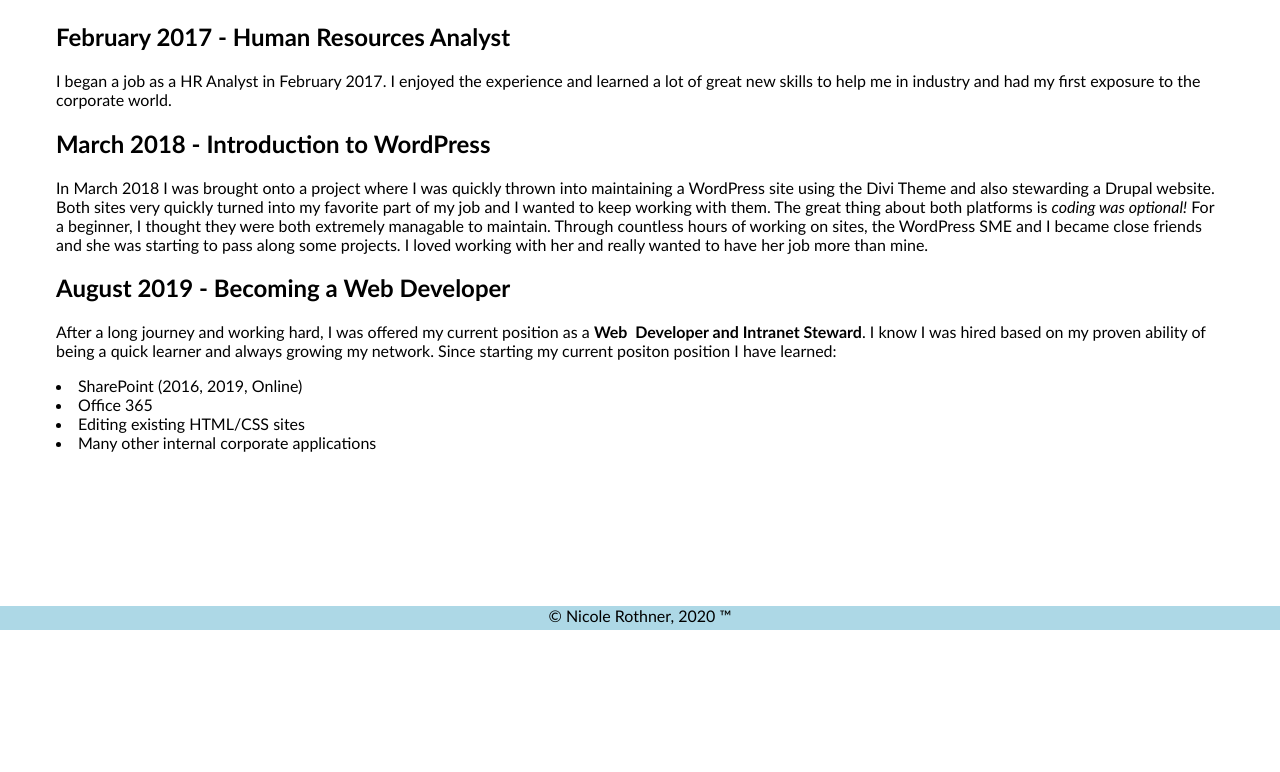
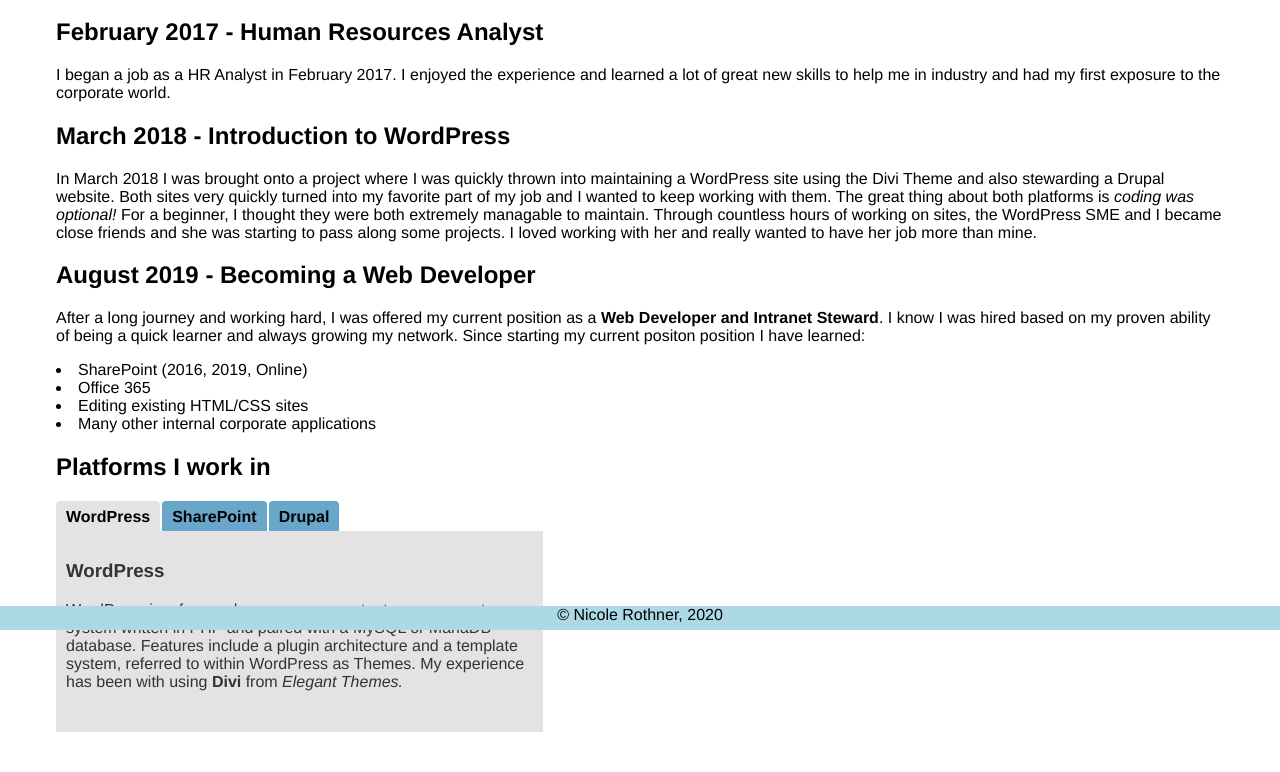
Before and after one commit to nrothner/practicesite1, a plain HTML site: page work_experience.html in a window 1280 px wide. Shown: the part 170-942 px from the top of the page. Before the commit the page ends 800 px from the top, so only its background shows below. Drawn offline with Linux system fonts and the light colour scheme.

Commit message:
Adding JavaScript
Adding JavaScript and fixing some CSS, also updating some more content again, swapping out the image of myself.

```diff
--- /dev/null
+++ b/css/style.css
@@ -0,0 +1,87 @@
+
+body, html {
+	padding: 0em  1.5em 1em;
+	font-family: helvetica;
+}
+
+ .nav {
+ 	font-weight: bold;
+ 	text-align:center;
+ 	word-spacing: 2em;
+ 	padding: 2em 1em 1em 0em;
+ 	font-color: white;
+ }
+
+/* Code from google: Sticky footer; */
+footer {
+  position: fixed;
+  left: 0;
+  bottom: 0;
+  width: 100%;
+  height:1.5em;
+  background-color: lightblue;
+  color: black;
+  text-align: center;
+}
+
+h1 {
+	background-color: lightblue;
+	font-size: 30px;
+	padding: .5em;
+}
+
+a {
+	font-family: helvetica;
+}
+
+a:hover {
+	color: lightblue;
+}
+
+/* CSS code from practice module. Updating and customizing colors.
+Removing code that isn't necessary. Trying to better understand CSS in relationship to JS and HTML
+Commenting out some code just to see how appearance changes and what everything does.*/
+
+#tabs{
+	height:30px;
+	overflow:hidden;
+}
+
+#tabs ul, #tabs li {
+	margin:0;
+	padding:0;
+	font-weight: bold;
+}
+
+
+#tabs > ul > li{
+	margin:0 2px 0 0;
+	padding:7px 10px;
+	display:block;
+	float:left;
+	color:#FFF;
+	border-top-left-radius:4px;
+	border-top-right-radius: 4px;
+	background: #68a7ca;
+
+}
+
+#tabs > ul > li:hover{
+	background: #b2d3e6;
+}
+
+#tabs > ul > .active{
+	background: #e3e3e3;
+	color: black;
+}
+
+#containers div {
+	background: #e3e3e3;
+	padding:10px 10px 25px;
+	margin:0;
+	width: 40%;
+	color:#333;
+}
+#tabs a {
+	text-decoration: none;
+	color: black;
--- /dev/null
+++ b/js/main.js
@@ -0,0 +1,45 @@
+//tabbed panels
+
+// declare globals to hold all the links and all the panel elements
+var tabLinks;
+var tabPanels;
+
+window.onload=function() {
+
+    // when the page loads, grab the li elements
+    tabLinks = document.getElementById("tabs").getElementsByTagName("li");
+	// Now get all the tab panel container divs
+	tabPanels = document.getElementById("containers").getElementsByTagName("div");
+
+    // activate the _first_ one
+    displayPanel(tabLinks[0]);
+
+    // attach event listener to links using onclick and onfocus, fire the displayPanel function, return false to disable the link
+    for (var i = 0; i < tabLinks.length; i++) {
+        tabLinks[i].onclick = function() {
+			displayPanel(this);
+			return false;
+		}
+        tabLinks[i].onfocus = function() {
+			displayPanel(this);
+			return false;
+		}
+    }
+}
+
+function displayPanel(tabToActivate) {
+    // go through all the <li> elements
+    for (var i = 0; i < tabLinks.length; i++) {
+        if (tabLinks[i] == tabToActivate) {
+			// if it's the one to activate, change its class
+            tabLinks[i].classList.add("active");
+			// and display the corresponding panel
+			tabPanels[i].style.display = "block";
+        } else {
+			// remove the active class on the link
+        	tabLinks[i].classList.remove("active");
+			// hide the panel
+			tabPanels[i].style.display = "none";
+        }
+	}
+}
--- a/style.css
+++ /dev/null
@@ -1,46 +0,0 @@
-
-body, html {
-	padding: 0em  1.5em 1em;
-	font-family: calibri;
-}
-
- .nav {
- 	font-weight: bold;
- 	text-align:center;
- 	text-orientation: justify;
- 	word-spacing: 2em;
- 	padding: 2em 1em 1em 0em;
- 	margin-left: 0;
- 	margin-right: 0;
- 	font-color: white;
- }
-
-footer {
-  position: fixed;
-  left: 0;
-  bottom: 0;
-  width: 100%;
-  height:1.5em;
-  background-color: lightblue;
-  color: black;
-  text-align: center;
-}
-
-h1 {
-	background-color: lightblue;
-	font-size: 30px;
-	padding: .5em;
-}
-
-a {
-	text-decoration: none;
-	font-family: helvetica;
-}
-
-a:hover {
-	color: lightblue;
-}
-
-a:active {
-	color: lightblue;
-}
--- a/work_experience.html
+++ b/work_experience.html
@@ -5,7 +5,8 @@
 	<meta charset="utf-8">
 	<meta name="description" content="a page for practicing">
 	<meta http-equiv="X-UA-Compatible" content="IE=edge">
-	<link rel= "stylesheet" type="text/css" href = "style.css"/>
+	<link rel= "stylesheet" type="text/css" href = "css/style.css"/>
+	<script language="javascript" type="text/javascript" src="js/main.js"></script>
 	<title>Practice Site 1</title>
 </head>
 
@@ -32,7 +33,7 @@
 </section>
 <section>
 <h2>August 2019 - Becoming a Web Developer</h2>
-<p>After a long journey and working hard, I was offered my current position as a <b>Web&nbsp; Developer and Intranet&nbsp;Steward</b>. I know I was hired based on my proven ability of being a quick learner and always growing my network. Since starting my current positon position I have learned:
+<p>After a long journey and working hard, I was offered my current position as a <b>Web&nbsp;Developer and Intranet&nbsp;Steward</b>. I know I was hired based on my proven ability of being a quick learner and always growing my network. Since starting my current positon position I have learned:
 	<li>SharePoint (2016, 2019, Online)</li>
 	<li>Office 365</li>
 	<li>Editing existing HTML/CSS sites</li>
@@ -40,6 +41,37 @@
 </section>
 </main>
 
- <footer>&copy; Nicole Rothner, 2020 &trade;</footer> </body>
+<aside>
+	<h2>Platforms I work in</h2>
+	<div id="tabContainer">
+		<div id="tabs">
+			<ul>
+				<li id="tab1"><a href="#tabPanel1">WordPress</a></li>
+				<li id="tab2"><a href="#tabPanel2">SharePoint</a></li>
+				<li id="tab3"><a href="#tabPanel3">Drupal</a></li>
+			</ul>
+		</div>
+		<div id="containers">
+			<div id="tabPanel1">
+				<h3>WordPress</h3>
+				<p>WordPress is a free and open-source content management system written in PHP and paired with a MySQL or MariaDB database. Features include a plugin architecture and a template system, referred to within WordPress as Themes. My experience has been with using <b>Divi</b> from <i>Elegant Themes.</i></p>
+			</div>
+			<div id="tabPanel2">
+				<h3>SharePoint</h3>
+				<p>SharePoint is a web-based collaborative platform that integrates with Microsoft Office. Launched in 2001, SharePoint is primarily sold as a document management and storage system, but the product is highly configurable and usage varies substantially among organizations.</p>
+			</div>
+			<div id="tabPanel3">
+				<h3>Drupal</h3>
+				<p>Drupal is a free and open-source web content management framework written in PHP and distributed under the GNU General Public License. Drupal provides a back-end framework for at least 2.3% of all websites worldwide – ranging from personal blogs to corporate, political, and government sites.</p>
+			</div>
+		</div>
+	</div>
+</aside>
 
+ <footer>
+ &copy; Nicole Rothner, 2020
+</footer>
+
+
+</body>
 </html>
```
Also changed, not shown: education.html (+2 -7 lines), future.html (+11 -10 lines), index.html (+15 -8 lines), my_picture.png (deleted), 1 other file.
